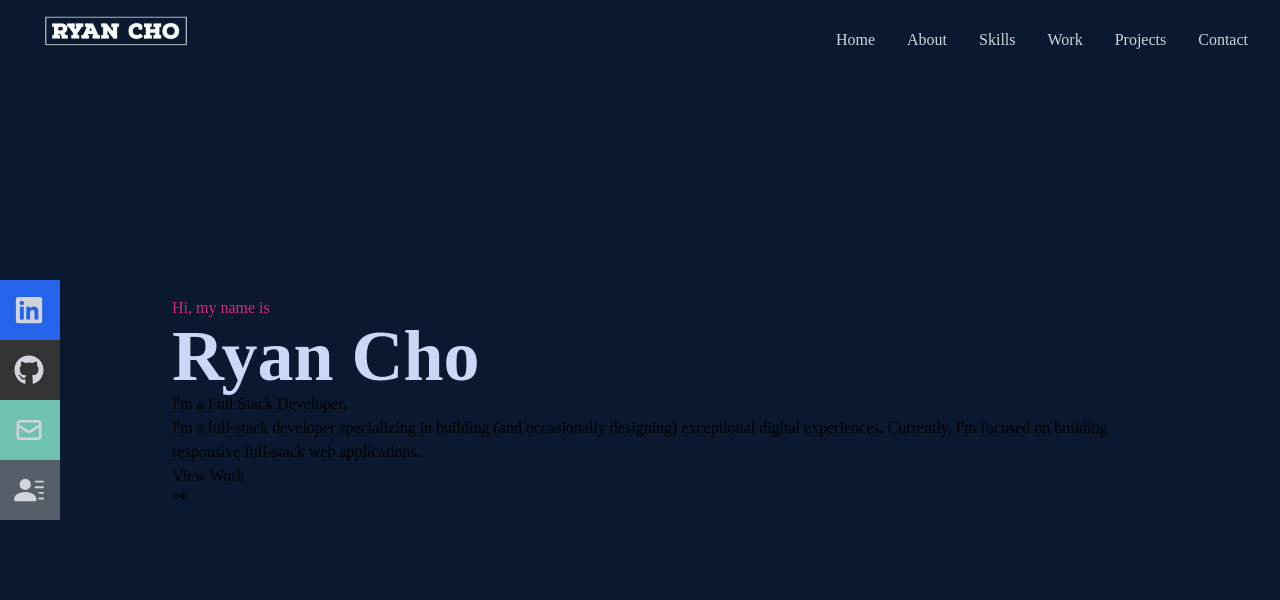
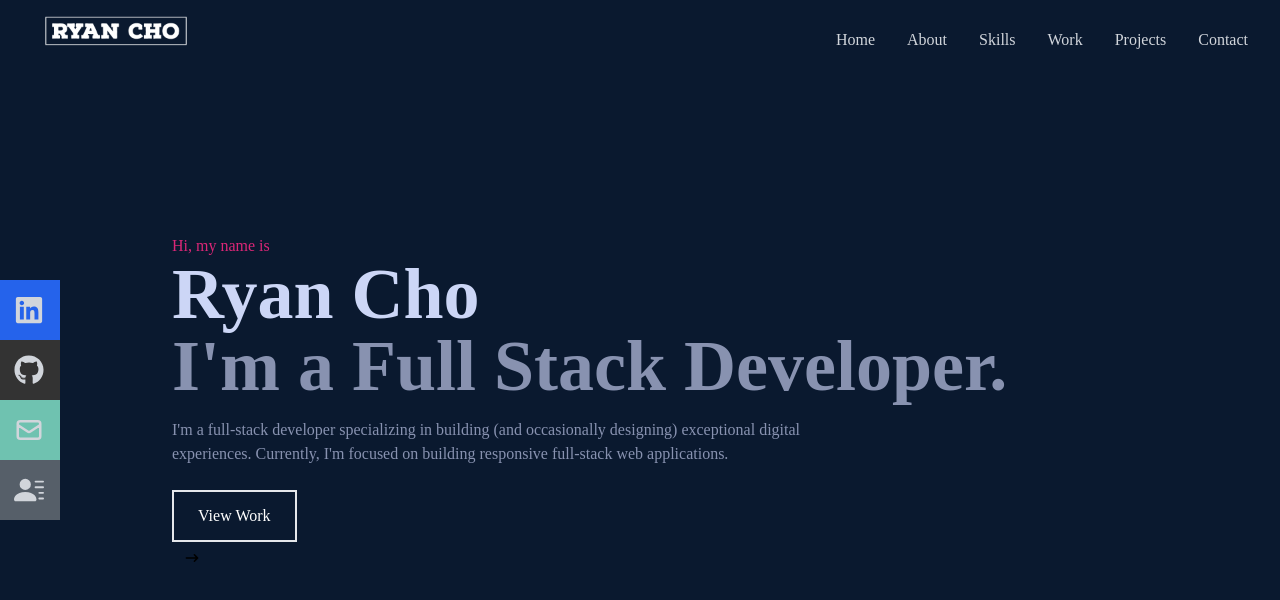
Before and after one commit to notryancho/PORTFOLIO, a React (Create React App) app in the folder portfolio/: page / in a window 1280 px wide. Shown: the top 600 px of the page. Built offline with nearby package versions, Linux system fonts and the light colour scheme.

Commit message:
create hover button for view work

```diff
--- a/portfolio/src/components/Home.jsx
+++ b/portfolio/src/components/Home.jsx
@@ -9,10 +9,13 @@
     <div className='max-w-[1000px] mx-auto px-8 flex flex-col justify-center h-full'>
         <p className='text-pink-600'>Hi, my name is</p>
         <h1 className='text-4xl sm:text-7xl font-bold text-[#ccd6f6]'>Ryan Cho</h1>
-        <h2>I'm a Full Stack Developer.</h2>
-        <p> I'm a full-stack developer specializing in building (and occasionally designing) exceptional digital experiences. Currently, I'm focused on building responsive full-stack web applications.</p>
+        <h2 className='text-4xl sm:text-7xl font-bold text-[#8892b0]'>I'm a Full Stack Developer.</h2>
+        <p className='text-[#8892b0] py-4 max-w-[700px]'> I'm a full-stack developer specializing in building (and occasionally designing) exceptional digital experiences. Currently, I'm focused on building responsive full-stack web applications.</p>
         <div>
-            <button>View Work <HiArrowNarrowRight /></button>
+            <button className='text-white border-2 px-6 py-3 my-2 flex items-center hover:bg-pink-600 hover:border-pink-600'>View Work </button>
+        <span className='group-hover:rotate-90 duration-300'>
+            <HiArrowNarrowRight className='ml-3' />
+        </span>
         </div>
     </div>
     </div>
```
